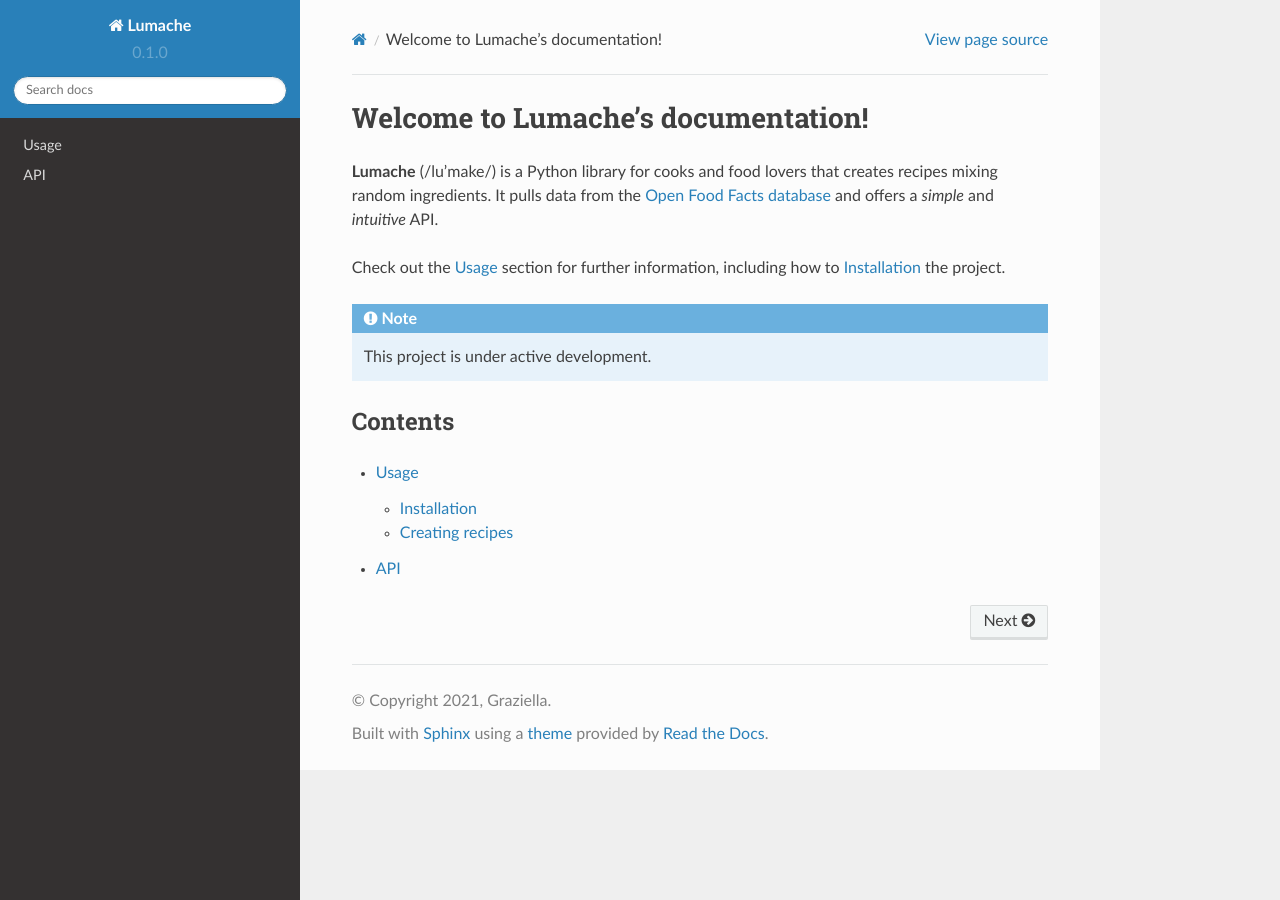
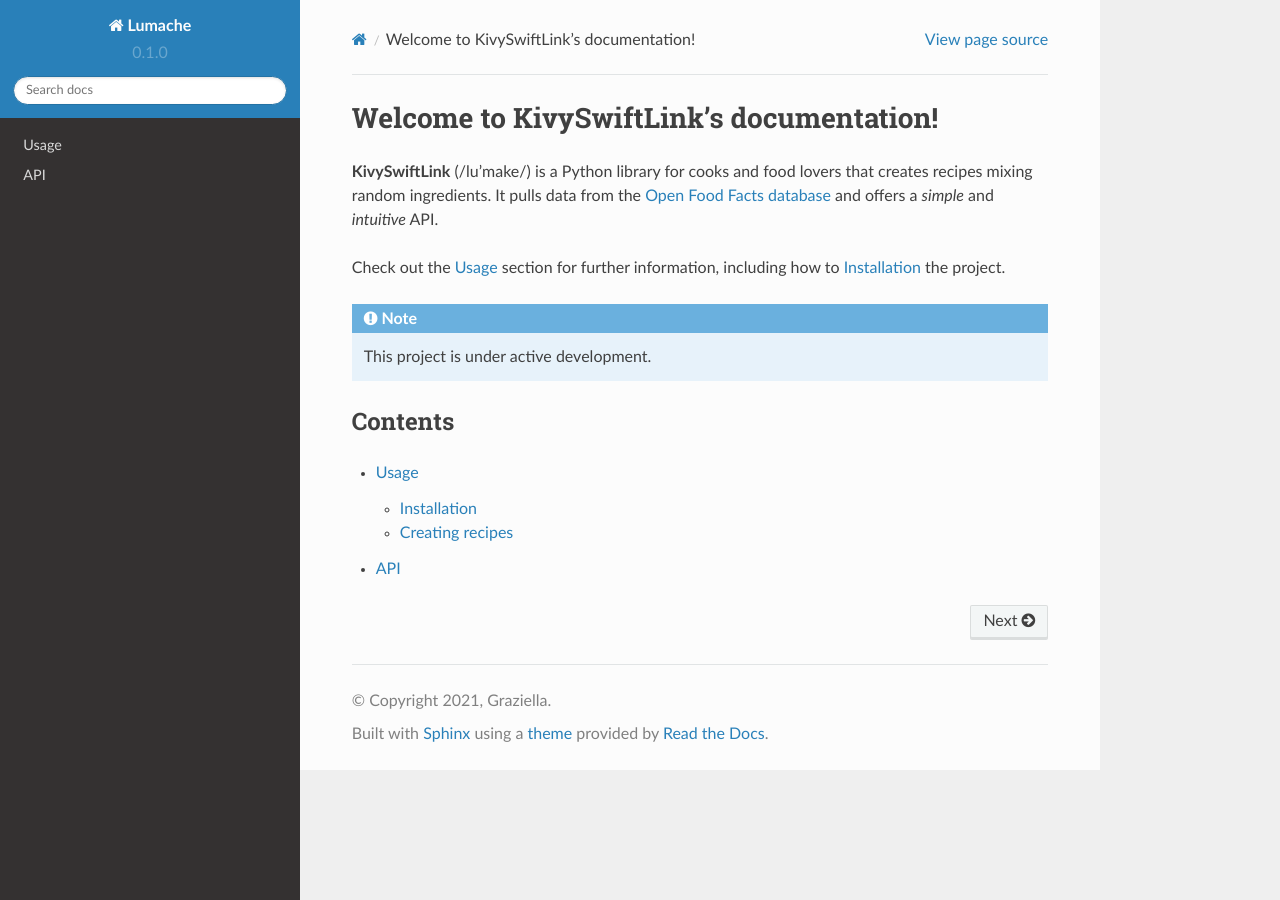
Before and after one commit to psychowasp/KivySwiftLink-Wiki, a Sphinx documentation site: the page built from docs/source/index.rst, in a window 1280 px wide. Built offline with Sphinx 7.4.7 and the Read the Docs theme 2.0.0, drawn with Linux system fonts in a browser that asks for light colours.

Commit message:
Update index.rst

```diff
--- a/docs/source/index.rst
+++ b/docs/source/index.rst
@@ -1,7 +1,7 @@
-Welcome to Lumache's documentation!
+Welcome to KivySwiftLink's documentation!
 ===================================
 
-**Lumache** (/lu'make/) is a Python library for cooks and food lovers
+**KivySwiftLink** (/lu'make/) is a Python library for cooks and food lovers
 that creates recipes mixing random ingredients.
 It pulls data from the `Open Food Facts database <https://world.openfoodfacts.org/>`_
 and offers a *simple* and *intuitive* API.
```
